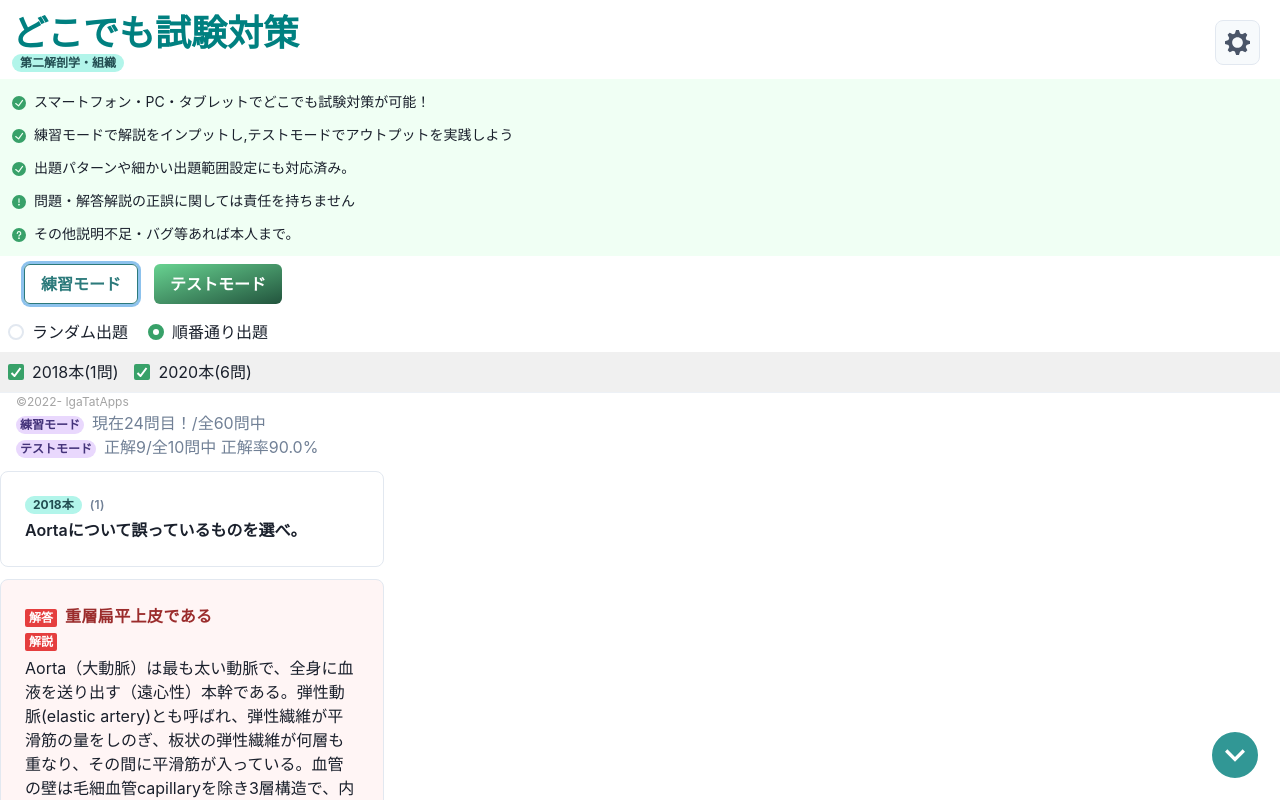
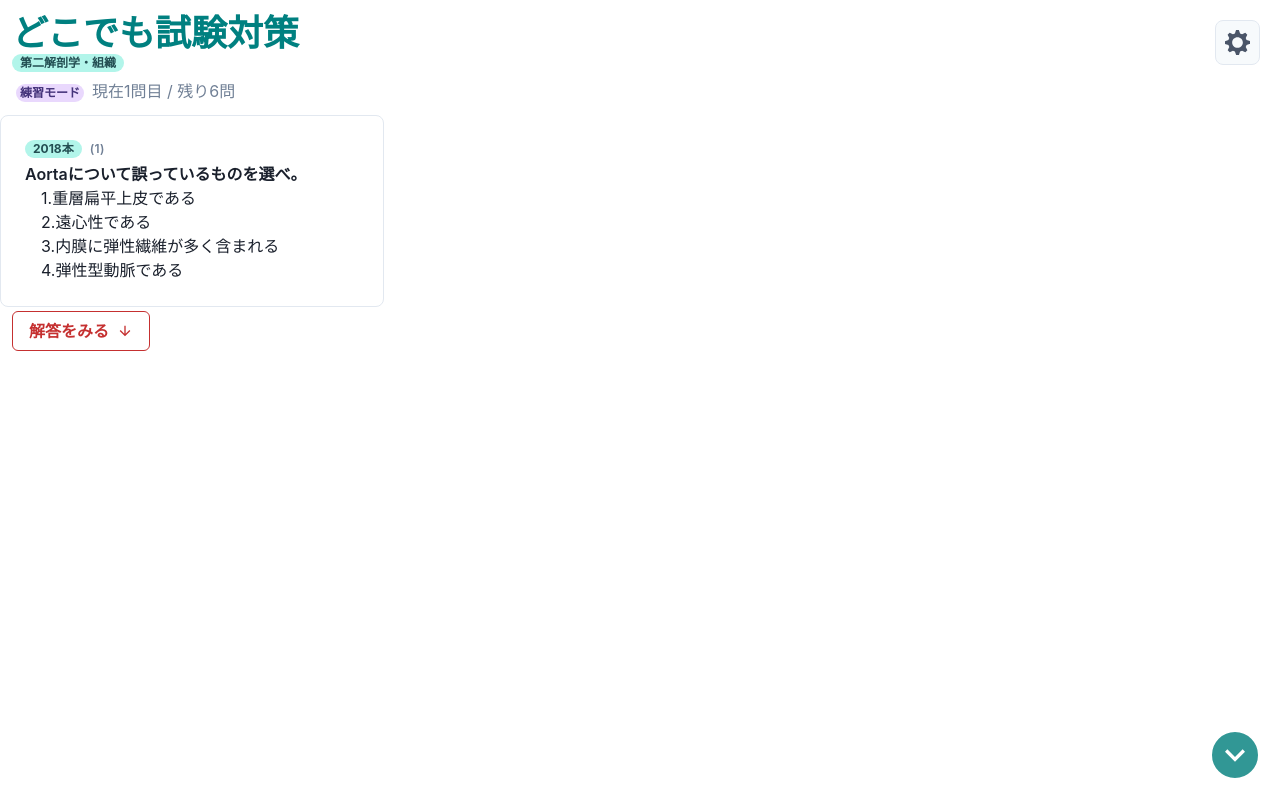
Before and after one commit to Igaki12/Anywhere-studying02, a React (Create React App) app: page / in a window 1280 px wide. Both pictures are taken after a click on the button "練習モード". Shown: the top 800 px of the page. Built offline with nearby package versions, Linux system fonts and the light colour scheme.

Commit message:
超最小限の機能完成

```diff
--- a/src/App.js
+++ b/src/App.js
@@ -16,18 +16,27 @@ import { ControlPanel } from './components/ControlPanel'
 import { useQuestionList } from './useQuestionList'
 import { useSetting } from './hooks/useSetting'
 import { useHistory } from './hooks/useHistory'
+import { ChoicePanel } from './components/ChoicePanel'
 
 function App() {
   const { showQuestionList } = useQuestionList()
   const questionList = showQuestionList()
   const {
-    settingDetail,
     showSettingDetail,
     updateQuestionOrder,
     toggleQuestionRange,
     updateQuestionMode,
+    makeSetting,
   } = useSetting()
-  const { showHistory, selectQuestionList } = useHistory()
+  const settingDetail = showSettingDetail()
+  const {
+    showHistory,
+    selectQuestionList,
+    nextQuestion,
+    checkAnswer,
+    hideAnswer,
+  } = useHistory()
+  const history = showHistory()
 
   return (
     <>
@@ -37,6 +46,9 @@ function App() {
       <Badge ml={3} mt="-3" borderRadius="full" px="2" colorScheme="teal">
         第二解剖学・組織
       </Badge>
+      {settingDetail.isSet ? (
+        <></>
+      ) : (
         <Setting
           questionList={questionList}
           showSettingDetail={showSettingDetail}
@@ -44,54 +56,40 @@ function App() {
           toggleQuestionRange={toggleQuestionRange}
           updateQuestionMode={updateQuestionMode}
           selectQuestionList={selectQuestionList}
-
+          nextQuestion={nextQuestion}
+          makeSetting={makeSetting}
         />
-      <ResultBar />
-      <QuestionsLog questionList={questionList} />
-
-      <Grid
-        maxW={'sm'}
-        borderRadius="md"
-        templateColumns="repeat(4, 1fr)"
-        columnGap="6"
-        rowGap={4}
-        p="3"
-        bg={'blackAlpha.100'}
-      >
-        <GridItem w="100%" h="10">
-          <Button colorScheme="blue" w={'100%'}>
-            1
-          </Button>
-        </GridItem>
-        <GridItem w="100%" h="10">
-          <Button colorScheme="red" w={'100%'}>
-            2
-          </Button>
-        </GridItem>
-        <GridItem w="100%" h="10">
-          <Button colorScheme="green" w={'100%'}>
-            3
-          </Button>
-        </GridItem>
-        <GridItem w="100%" h="10">
-          <Button colorScheme="yellow" w={'100%'}>
-            4
-          </Button>
-        </GridItem>
-        <GridItem w="100%" h="10">
-          <Button colorScheme="purple" w={'100%'}>
-            5
-          </Button>
-        </GridItem>
-        <GridItem w="100%" h="10">
-          <Button colorScheme="pink" w={'100%'}>
-            6
-          </Button>
-        </GridItem>
-      </Grid>
-
+      )}
+      {settingDetail.isSet ? (
+        <>
+          {' '}
+          <ResultBar
+            showHistory={showHistory}
+            showSettingDetail={showSettingDetail}
+          />
+          <QuestionsLog
+            questionList={questionList}
+            showHistory={showHistory}
+            nextQuestion={nextQuestion}
+            checkAnswer={checkAnswer}
+            hideAnswer={hideAnswer}
+            showSettingDetail={showSettingDetail}
+          />
+          {settingDetail.mode === 'practice' &&
+          history[history.length - 1].askingQuestion.choices.length > 1 ? (
+            <ChoicePanel />
+          ) : (
+            <></>
+          )}
           <Box h={'80px'} width="100px"></Box>
-      <ControlPanel showSettingDetail={showSettingDetail} showHistory={showHistory} />
+          <ControlPanel
+            showSettingDetail={showSettingDetail}
+            showHistory={showHistory}
+          />
+        </>
+      ) : (
+        <></>
+      )}
     </>
   )
 }
--- /dev/null
+++ b/src/components/ChoicePanel.js
@@ -0,0 +1,46 @@
+import { GridItem, Grid, Button } from '@chakra-ui/react'
+
+export const ChoicePanel = ({}) => {
+  return (
+    <Grid
+      maxW={'sm'}
+      borderRadius="md"
+      templateColumns="repeat(4, 1fr)"
+      columnGap="6"
+      rowGap={4}
+      p="3"
+      bg={'blackAlpha.100'}
+    >
+      <GridItem w="100%" h="10">
+        <Button colorScheme="blue" w={'100%'}>
+          1
+        </Button>
+      </GridItem>
+      <GridItem w="100%" h="10">
+        <Button colorScheme="red" w={'100%'}>
+          2
+        </Button>
+      </GridItem>
+      <GridItem w="100%" h="10">
+        <Button colorScheme="green" w={'100%'}>
+          3
+        </Button>
+      </GridItem>
+      <GridItem w="100%" h="10">
+        <Button colorScheme="yellow" w={'100%'}>
+          4
+        </Button>
+      </GridItem>
+      <GridItem w="100%" h="10">
+        <Button colorScheme="purple" w={'100%'}>
+          5
+        </Button>
+      </GridItem>
+      <GridItem w="100%" h="10">
+        <Button colorScheme="pink" w={'100%'}>
+          6
+        </Button>
+      </GridItem>
+    </Grid>
+  )
+}
--- a/src/components/ControlPanel.js
+++ b/src/components/ControlPanel.js
@@ -71,7 +71,7 @@ export const ControlPanel = ({ showSettingDetail, showHistory }) => {
             <Divider orientation="horizontal" mt={3} mb="1" />
             <Text>現在の成績:</Text>
             <Text fontWeight={'bold'} pl="2">
-              {history[history.length - 1].askedQuestionList.length}問終了 /
+              現在{history[history.length - 1].askedQuestionList.length}問目 /
               残り{history[history.length - 1].remainingQuestionList.length}問
             </Text>
           </ModalBody>
--- a/src/components/QuestionsLog.js
+++ b/src/components/QuestionsLog.js
@@ -1,12 +1,25 @@
-import { Image, Box, Badge, Button } from '@chakra-ui/react'
+import { Image, Box, Badge, Button, Text } from '@chakra-ui/react'
 import { ArrowDownIcon } from '@chakra-ui/icons'
 
-export const QuestionsLog = ({ questionList }) => {
+export const QuestionsLog = ({
+  questionList,
+  showHistory,
+  nextQuestion,
+  checkAnswer,
+  hideAnswer,
+  showSettingDetail,
+}) => {
+  let history = showHistory()
+  let settingDetail = showSettingDetail()
+  console.log(history[history.length - 1].askedQuestionList)
   return (
     <>
       <ul>
-        {questionList.map((group) =>
-          group.groupContents.map((question, index) => (
+        {/* {questionList.map((group) =>
+          group.groupContents.map((question, index) => ( */}
+        {history[history.length - 1].askedQuestionList
+          .filter((question) => question.id > -1)
+          .map((question, index) => (
             <>
               <Box
                 maxW="sm"
@@ -27,7 +40,7 @@ export const QuestionsLog = ({ questionList }) => {
                 <Box p="6">
                   <Box display="flex" alignItems="baseline">
                     <Badge borderRadius="full" px="2" colorScheme="teal">
-                      {group.groupTag}
+                      {question.groupTag}
                     </Badge>
                     <Box
                       color="gray.500"
@@ -43,6 +56,15 @@ export const QuestionsLog = ({ questionList }) => {
 
                   <Box mt="1" fontWeight="semibold" as="h4" lineHeight="tight">
                     {question.questionSentence}
+                    {question.randomizedChoices ? (
+                      question.randomizedChoices.map((choice, choiceIndex) => (
+                        <Text ml={4} fontWeight="normal">
+                          {choiceIndex + 1}.{choice}
+                        </Text>
+                      ))
+                    ) : (
+                      <></>
+                    )}
                   </Box>
                 </Box>
               </Box>
@@ -84,25 +106,140 @@ export const QuestionsLog = ({ questionList }) => {
                 </Box>
               </Box>
             </>
-          )),
+          ))}
+      </ul>
+      {/* 現在解いている問題askingQuestionはaskedQuestionとは分けて表示している。 */}
+      {history[history.length - 1].askingQuestion.questionSentence ? (
+        <Box
+          maxW="sm"
+          borderWidth="1px"
+          borderRadius="lg"
+          overflow="hidden"
+          mb={3}
+          mt="3"
+        >
+          {history[history.length - 1].askingQuestion.questionImg.map(
+            (image, imageNum) => (
+              <Image
+                src={image}
+                alt="写真読み込みエラー"
+                key={imageNum + 'QuestionImage'}
+              />
+            ),
           )}
-      </ul>
+          <Box p="6">
+            <Box display="flex" alignItems="baseline">
+              <Badge borderRadius="full" px="2" colorScheme="teal">
+                {history[history.length - 1].askingQuestion.groupTag}
+              </Badge>
+              <Box
+                color="gray.500"
+                fontWeight="semibold"
+                letterSpacing="wide"
+                fontSize="xs"
+                textTransform="uppercase"
+                ml="2"
+              >
+                {history[history.length - 1].askingQuestion.detailInfo}
+              </Box>
+            </Box>
+
+            <Box mt="1" fontWeight="semibold" as="h4" lineHeight="tight">
+              {history[history.length - 1].askingQuestion.questionSentence}
+              {history[history.length - 1].askingQuestion.randomizedChoices ? (
+                history[
+                  history.length - 1
+                ].askingQuestion.randomizedChoices.map(
+                  (choice, choiceIndex) => (
+                    <Text ml={4} fontWeight="normal">
+                      {choiceIndex + 1}.{choice}
+                    </Text>
+                  ),
+                )
+              ) : (
+                <></>
+              )}
+            </Box>
+          </Box>
+        </Box>
+      ) : (
+        <></>
+      )}
+      {/* 現在解いている問題の解答に関しても分けて表示する。isAnsweredに依る。 */}
+      {history[history.length - 1].isAnswered ? (
+        <Box
+          maxW="sm"
+          borderWidth="1px"
+          borderRadius="lg"
+          overflow="hidden"
+          bg={'red.50'}
+          pb="20px"
+        >
+          {history[history.length - 1].askingQuestion.answerImg.map((image) => (
+            <Image src={image} alt="写真読み込みエラー" />
+          ))}
+
+          <Box p="6">
+            <Box display="flex" alignItems="baseline">
+              <Badge variant="solid" colorScheme="red">
+                解答
+              </Badge>
+              <Box
+                color="red.700"
+                fontWeight="semibold"
+                letterSpacing="wide"
+                fontSize=""
+                textTransform="uppercase"
+                ml="2"
+              >
+                {history[history.length - 1].askingQuestion.answer
+                  ? history[history.length - 1].askingQuestion.answer
+                  : '解答準備中'}
+              </Box>
+            </Box>
+            <Badge variant="solid" colorScheme="red">
+              解説
+            </Badge>
+            <Box mt="1" as="h4" lineHeight="tight">
+              {history[history.length - 1].askingQuestion.commentary
+                ? history[history.length - 1].askingQuestion.commentary
+                : ''}
+            </Box>
+          </Box>
+        </Box>
+      ) : (
+        <></>
+      )}
+
+      {history[history.length - 1].isAnswered ? (
         <Button
           m={1}
+          ml="3"
           rightIcon={<ArrowDownIcon />}
           colorScheme="teal"
           variant={'solid'}
+          onClick={() => nextQuestion(settingDetail)}
         >
           次の問題へ
         </Button>
+      ) : (
+        <></>
+      )}
+      {history[history.length - 1].isAnswered ? (
+        <></>
+      ) : (
         <Button
           m={1}
+          ml="3"
+          mt={-2}
           rightIcon={<ArrowDownIcon />}
           colorScheme="red"
           variant={'outline'}
+          onClick={checkAnswer}
         >
           解答をみる
         </Button>
+      )}
     </>
   )
 }
--- a/src/components/ResultBar.js
+++ b/src/components/ResultBar.js
@@ -1,16 +1,30 @@
-import { Badge,Flex,Text } from "@chakra-ui/react";
+import { Badge, Flex, Text } from '@chakra-ui/react'
 
-export const ResultBar = ({}) => {
-  return(
+export const ResultBar = ({ showHistory, showSettingDetail }) => {
+  let history = showHistory()
+  let settingDetail = showSettingDetail()
+  return (
     <>
-          <Flex ml={"4"} alignItems="baseline">
-        <Badge  colorScheme='purple' height="100%" borderRadius={"full"}>練習モード</Badge>
-        <Text fontSize='md' color={"gray.500"} ml="2">現在24問目！/全60問中</Text>
-      </Flex>
-      <Flex ml={"4"} alignItems="baseline">
-        <Badge  colorScheme='purple' height="100%" borderRadius={"full"}>テストモード</Badge>
-        <Text fontSize='md' color={"gray.500"} ml="2">正解9/全10問中  正解率90.0%</Text>
-      </Flex>
+      {settingDetail.mode === 'training' ? (
+        <Flex ml={'4'} alignItems="baseline">
+          <Badge colorScheme="purple" height="100%" borderRadius={'full'}>
+            練習モード
+          </Badge>
+          <Text fontSize="md" color={'gray.500'} ml="2">
+            現在{history[history.length - 1].askedQuestionList.length}問目 /
+            残り{history[history.length - 1].remainingQuestionList.length}問
+          </Text>
+        </Flex>
+      ) : (
+        <Flex ml={'4'} alignItems="baseline">
+          <Badge colorScheme="purple" height="100%" borderRadius={'full'}>
+            テストモード
+          </Badge>
+          <Text fontSize="md" color={'gray.500'} ml="2">
+            正解9/全10問中 正解率90.0%
+          </Text>
+        </Flex>
+      )}
     </>
   )
 }
--- a/src/components/Setting.js
+++ b/src/components/Setting.js
@@ -20,11 +20,10 @@ export const Setting = ({
   toggleQuestionRange,
   updateQuestionMode,
   selectQuestionList,
+  nextQuestion,
+  makeSetting,
 }) => {
   const settingDetail = showSettingDetail()
-  const clickTest = () => {
-    console.log('clicked')
-  }
   return (
     <>
       <List spacing={3} p={3} bgColor="green.50" fontSize={'sm'}>
@@ -56,7 +55,9 @@ export const Setting = ({
           variant="outline"
           onClick={() => {
             updateQuestionMode('training');
-            // selectQuestionList(questionList,settingDetail);
+            selectQuestionList(questionList,settingDetail);
+            nextQuestion(settingDetail);
+            makeSetting();
           }}
         >
           練習モード
--- a/src/hooks/useHistory.js
+++ b/src/hooks/useHistory.js
@@ -4,6 +4,7 @@ export const useHistory = () => {
   const [history, setHistory] = useState([
     {
       askedQuestionList: [],
+      askingQuestion: {},
       remainingQuestionList: [],
       isAnswered: false,
     },
@@ -12,13 +13,28 @@ export const useHistory = () => {
     return history
   }
   const selectQuestionList = (questionList, settingDetail) => {
+    let newHistory = history[history.length - 1]
+    newHistory.remainingQuestionList = []
     questionList.forEach((group, groupIndex) => {
-      if (settingDetail.questionRange.indexOf(group.groupTag) > -1) {
+      console.log(
+        group.groupTag +
+          'のsettingDetail.questionRange.indexOf(group.groupTag):' +
+          settingDetail.questionRange.indexOf(group.groupTag),
+      )
+      if (settingDetail.questionRange.indexOf(group.groupTag) === -1) {
         return
       }
       group.groupContents.forEach((question, questionIndex) => {
         let newRemainingQuestion = question
         newRemainingQuestion.id = groupIndex * 10000 + questionIndex
+        newRemainingQuestion.groupTag = group.groupTag
+
+        if (newRemainingQuestion.askedQuestionList) {
+          console.log(
+            question.questionSentence +
+              'のnewRemainingQuestion.askedQuestionList.findIndex' +
+              newRemainingQuestion.askedQuestionList,
+          )
           if (
             newRemainingQuestion.askedQuestionList.findIndex(
               (question) => question.id === newRemainingQuestion.id,
@@ -26,6 +42,11 @@ export const useHistory = () => {
           ) {
             return
           }
+        } else {
+          newRemainingQuestion.askedQuestionList = []
+        }
+
+        if (newRemainingQuestion.remainingQuestionList) {
           if (
             newRemainingQuestion.remainingQuestionList.findIndex(
               (question) => question.id === newRemainingQuestion.id,
@@ -33,6 +54,10 @@ export const useHistory = () => {
           ) {
             return
           }
+        } else {
+          newRemainingQuestion.remainingQuestionList = []
+        }
+
         // 検索機能はここに追加する。検索単語を配列にして、該当Questionになんの配列アイテムも見つからなかった場合はreturnで省く
         if (newRemainingQuestion.choices) {
           let choiceList = [...question.choices]
@@ -47,11 +72,60 @@ export const useHistory = () => {
           }
         }
         console.log(newRemainingQuestion)
+        newHistory.remainingQuestionList.push(newRemainingQuestion)
       })
     })
+    setHistory([...history, newHistory])
+  }
+  const nextQuestion = (settingDetail) => {
+    if (settingDetail.questionOrder === 'ascend') {
+      let newHistory = history[history.length - 1]
+      if (newHistory.askingQuestion) {
+        newHistory.askedQuestionList = [
+          ...history[history.length - 1].askedQuestionList,
+          newHistory.askingQuestion,
+        ]
+      }
+      newHistory.askingQuestion = {}
+      function compareFun(QListA, QListB) {
+        return QListA.id - QListB.id
+      }
+      if (newHistory.remainingQuestionList.length > 1) {
+        newHistory.remainingQuestionList.sort(compareFun)
+        console.log(
+          'RemainingQuestionList:' + newHistory.remainingQuestionList.length,
+        )
+        // newHistory.askedQuestionList = [
+        //   ...history[history.length - 1].askedQuestionList,
+        //   newHistory.remainingQuestionList[0],
+        // ]
+        newHistory.askingQuestion = newHistory.remainingQuestionList[0]
+        console.log(newHistory.remainingQuestionList[0])
+        newHistory.remainingQuestionList.shift()
+        newHistory.isAnswered = false
+        setHistory([...history, newHistory])
+        console.log('nextQuestion:')
+        console.log(history)
+      }
+    }
+  }
+  const checkAnswer = () => {
+    let newHistory = history[history.length - 1]
+    newHistory.isAnswered = true
+    setHistory([...history, newHistory])
+    console.log('checkAnswer')
+  }
+  const hideAnswer = () => {
+    let newHistory = history[history.length - 1]
+    newHistory.isAnswered = false
+    setHistory([...history, newHistory])
   }
   return {
+    history,
     showHistory,
     selectQuestionList,
+    nextQuestion,
+    checkAnswer,
+    hideAnswer,
   }
 }
--- a/src/hooks/useSetting.js
+++ b/src/hooks/useSetting.js
@@ -3,6 +3,7 @@ import { useState, useEffect } from 'react'
 
 export const useSetting = () => {
   const [settingDetail, setSettingDetail] = useState({
+    isSet: false,
     mode: 'training',
     questionOrder: 'ascend',
     questionRange: ['2020本', '2018本'],
@@ -34,11 +35,18 @@ export const useSetting = () => {
     console.log('updatedQuestionMode:' + value)
     setSettingDetail(updatedSettingDetail)
   }
+  const makeSetting = () => {
+    let updatedSettingDetail = settingDetail
+    updatedSettingDetail.isSet = true
+    console.log('make setting')
+    setSettingDetail(updatedSettingDetail)
+  }
   return {
     settingDetail,
     showSettingDetail,
     updateQuestionOrder,
     toggleQuestionRange,
     updateQuestionMode,
+    makeSetting,
   }
 }
```
Also changed, not shown: 7 other files (tests, documents, lock files or other folders). Lines whose indentation alone changed are shown as unchanged.
